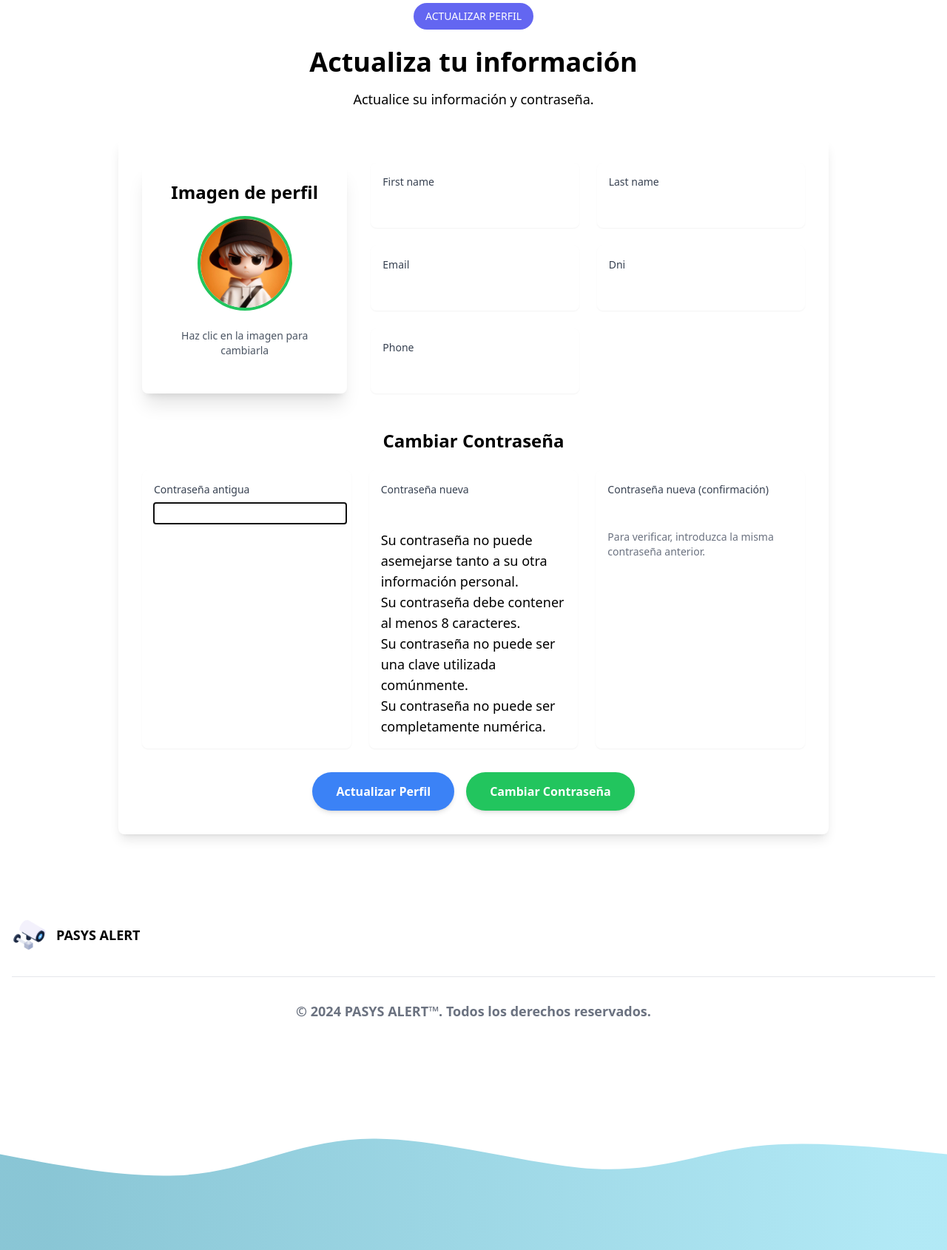
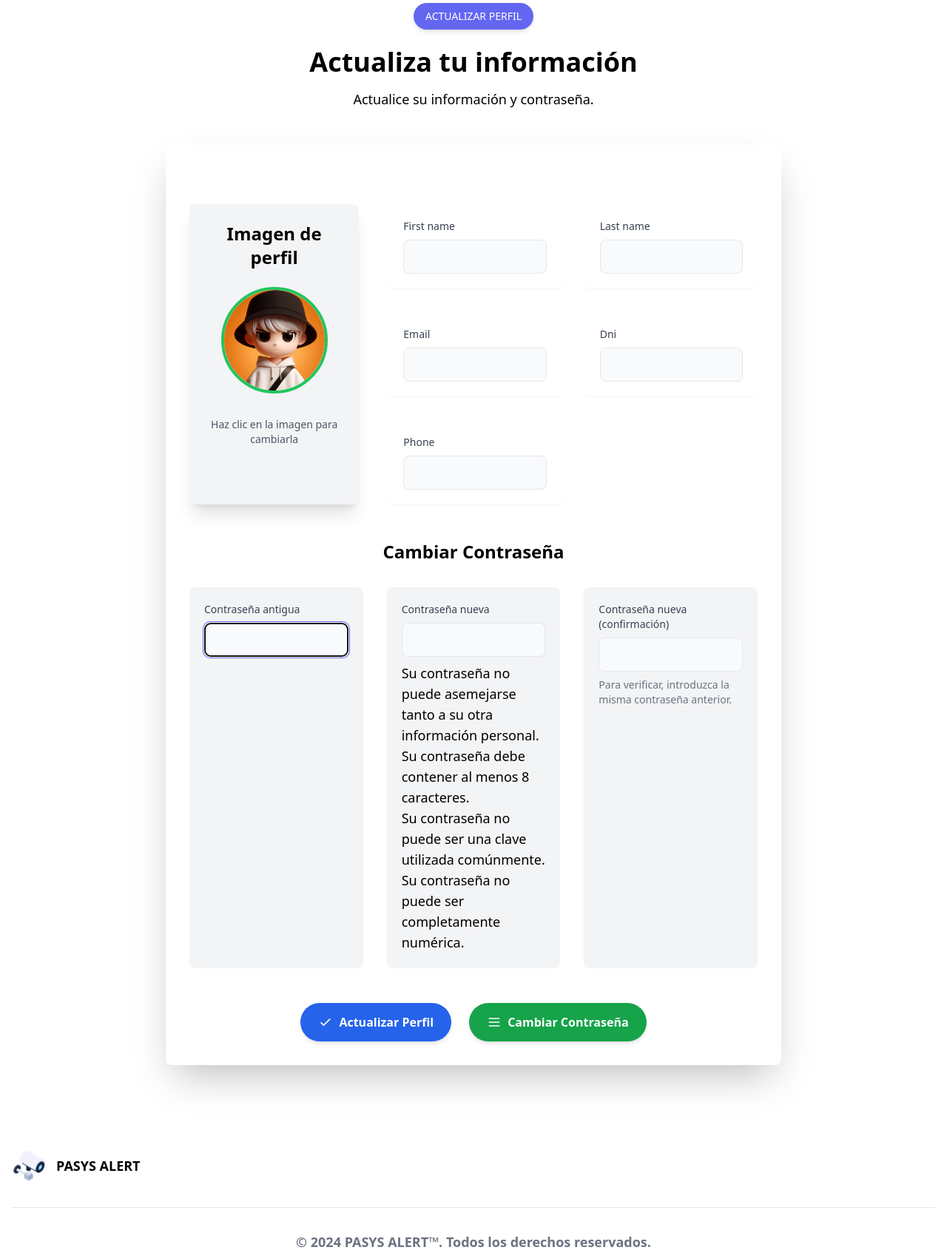
Before and after one commit to JaviOHS/cs-proyecto-final, a Django app: page /core/profile/update/ in a window 1280 px wide. Shown: the part 76-1766 px from the top of the page at 74% size. Run offline with Django 5.2, Linux system fonts and the light colour scheme; the visitor is signed in with stand-in values (Sample User, id 1); style sheets or scripts are compiled from the project's sources; some libraries are stand-ins or nearby versions.

Commit message:
Recuperar contraseña/Perfil/UpdatePerfil

```diff
--- a/app/core/forms/perfil.py
+++ b/app/core/forms/perfil.py
@@ -6,10 +6,28 @@ class UserProfileForm(forms.ModelForm):
     class Meta:
         model = UserProfile
         fields = ['first_name', 'last_name', 'email', 'dni', 'phone', 'image']
+        widgets = {
+            'first_name': forms.TextInput(attrs={
+                'class': 'w-full py-2 px-4 border rounded-lg bg-gray-50 dark:bg-gray-800 dark:text-white focus:ring-2 focus:ring-indigo-500'
+            }),
+            'last_name': forms.TextInput(attrs={
+                'class': 'w-full py-2 px-4 border rounded-lg bg-gray-50 dark:bg-gray-800 dark:text-white focus:ring-2 focus:ring-indigo-500'
+            }),
+            'email': forms.EmailInput(attrs={
+                'class': 'w-full py-2 px-4 border rounded-lg bg-gray-50 dark:bg-gray-800 dark:text-white focus:ring-2 focus:ring-indigo-500'
+            }),
+            'dni': forms.TextInput(attrs={
+                'class': 'w-full py-2 px-4 border rounded-lg bg-gray-50 dark:bg-gray-800 dark:text-white focus:ring-2 focus:ring-indigo-500'
+            }),
+            'phone': forms.TextInput(attrs={
+                'class': 'w-full py-2 px-4 border rounded-lg bg-gray-50 dark:bg-gray-800 dark:text-white focus:ring-2 focus:ring-indigo-500'
+            }),
+        }
 
 class UserProfilePasswordForm(PasswordChangeForm):
     def __init__(self, *args, **kwargs):
         super().__init__(*args, **kwargs)
-        # Quitar los estilos personalizados
         for field in self.fields.values():
-            field.widget.attrs.pop('class', None)
+            field.widget.attrs.update({
+                'class': 'w-full py-2 px-4 border rounded-lg bg-gray-50 dark:bg-gray-800 dark:text-white focus:ring-2 focus:ring-indigo-500'
+            })
--- a/app/core/models.py
+++ b/app/core/models.py
@@ -1,5 +1,7 @@
 from django.db import models
 from django.conf import settings
+from django.core.files.base import ContentFile
+import base64
 
 class UserProfile(models.Model):
     user = models.OneToOneField(settings.AUTH_USER_MODEL, on_delete=models.CASCADE)
@@ -13,7 +15,11 @@ class UserProfile(models.Model):
     def __str__(self):
         return self.user.username
 
-
+    def set_face_image(self, base64_image):
+            format, imgstr = base64_image.split(';base64,')
+            ext = format.split('/')[-1]
+            data = ContentFile(base64.b64decode(imgstr), name=f'{self.user.username}_face.{ext}')
+            self.image.save(f'{self.user.username}_face.{ext}', data, save=True)
 
 from django.db.models.signals import post_save
 from django.dispatch import receiver
--- a/tailwind/package.json
+++ b/tailwind/package.json
@@ -11,6 +11,7 @@
   "license": "ISC",
   "dependencies": {
     "autoprefixer": "^10.4.19",
+    "cls": "file:",
     "postcss": "^8.4.38",
     "tailwindcss": "^3.4.4"
   },
--- a/templates/components/profile_update.html
+++ b/templates/components/profile_update.html
@@ -5,9 +5,8 @@
 
 {% block content %}
 <section class="dark:bg-gray-900 py-20">
-
     <div class="container mx-auto px-4 text-center" data-aos="fade-up" data-aos-delay="300">
-        <div class="inline-flex items-center justify-center bg-indigo-500 rounded-full px-4 py-2 text-white uppercase text-sm">
+        <div class="inline-flex items-center justify-center bg-indigo-500 rounded-full px-4 py-2 text-white uppercase text-sm shadow-md">
             {{ title1 }}
         </div>
         <h1 class="dark:text-white text-4xl mt-6 font-extrabold">
@@ -18,30 +17,30 @@
         </p>
     </div>
 
-    <div class="w-full max-w-5xl mx-auto px-6 sm:px-8 mt-10" data-aos="fade-up" data-aos-delay="300">
-        <form method="post" enctype="multipart/form-data" class="bg-white dark:bg-gray-800 shadow-lg rounded-lg p-8">
+    <div class="w-full max-w-4xl mx-auto px-6 sm:px-8 mt-12" data-aos="fade-up" data-aos-delay="300">
+        <form method="post" enctype="multipart/form-data" class="bg-white dark:bg-gray-800 shadow-2xl rounded-lg p-8 space-y-12">
             {% csrf_token %}
-            <div class="grid grid-cols-1 lg:grid-cols-3 gap-8">
+            <div class="grid grid-cols-1 lg:grid-cols-3 gap-10">
                 <!-- Imagen de perfil -->
-                <div class="rounded-lg w-full bg-white dark:bg-gray-700 shadow-xl p-6">
-                    <h2 class="text-2xl font-semibold mb-4 text-center dark:text-white">{% trans 'Imagen de perfil' %}</h2>
+                <div class="rounded-lg w-full bg-gray-100 dark:bg-gray-700 shadow-xl p-6 text-center">
+                    <h2 class="text-2xl font-semibold mb-6 dark:text-white">{% trans 'Imagen de perfil' %}</h2>
                     <div class="flex flex-col items-center">
-                        <img id="selected-img" src="{% if form.instance.image %}{{ form.instance.image.url }}{% else %}{% static 'img/components/default_user.jpg' %}{% endif %}" alt="profile" class="w-32 h-32 rounded-full cursor-pointer mb-2 object-cover border-4 border-green-500">
+                        <img id="selected-img" src="{% if form.instance.image %}{{ form.instance.image.url }}{% else %}{% static 'img/components/default_user.jpg' %}{% endif %}" alt="profile" class="w-36 h-36 rounded-full cursor-pointer mb-4 object-cover border-4 border-green-500 transition-all duration-300 hover:border-indigo-500">
                         <div class="hidden">
                             {{ form.image }}
                         </div>
                     </div>
-                    <p class="text-center mt-4 text-sm text-gray-600 dark:text-gray-400">
+                    <p class="text-sm text-gray-600 dark:text-gray-400 mt-4">
                         {% trans 'Haz clic en la imagen para cambiarla' %}
                     </p>
                 </div>
 
                 <!-- Información del perfil y campos del formulario -->
                 <div class="lg:col-span-2">
-                    <div class="grid grid-cols-1 md:grid-cols-2 gap-6">
+                    <div class="grid grid-cols-1 md:grid-cols-2 gap-8">
                         {% for field in form %}
                             {% if field.name != 'image' %}
-                                <div class="bg-white dark:bg-gray-700 p-4 rounded-lg shadow-sm">
+                                <div class="bg-white dark:bg-gray-700 p-5 rounded-lg shadow-sm">
                                     <label for="{{ field.id_for_label }}" class="block text-sm font-medium text-gray-700 dark:text-gray-300 mb-2">
                                         {{ field.label }}
                                     </label>
@@ -60,11 +59,11 @@
             </div>
 
             <!-- Sección para el cambio de contraseña -->
-            <div class="mt-12">
-                <h2 class="text-2xl font-semibold mb-6 text-center dark:text-white">{% trans 'Cambiar Contraseña' %}</h2>
-                <div class="grid grid-cols-1 md:grid-cols-3 gap-6">
+            <div>
+                <h2 class="text-2xl font-semibold mb-8 text-center dark:text-white">{% trans 'Cambiar Contraseña' %}</h2>
+                <div class="grid grid-cols-1 md:grid-cols-3 gap-8">
                     {% for field in password_form %}
-                        <div class="bg-white dark:bg-gray-700 p-4 rounded-lg shadow-sm">
+                        <div class="bg-gray-100 dark:bg-gray-700 p-5 rounded-lg shadow-sm">
                             <label for="{{ field.id_for_label }}" class="block text-sm font-medium text-gray-700 dark:text-gray-300 mb-2">
                                 {{ field.label }}
                             </label>
@@ -81,16 +80,21 @@
             </div>
 
             <!-- Botones de acción -->
-            <div class="mt-8 flex justify-center space-x-4">
-                <button type="submit" name="profile_update" class="py-3 px-8 rounded-full bg-blue-500 hover:bg-blue-600 text-white font-semibold text-base leading-7 shadow-md transition-all duration-300 focus:ring-4 focus:ring-blue-300 dark:focus:ring-blue-700">
-                  {% trans 'Actualizar Perfil' %}
+            <div class="mt-10 flex justify-center space-x-6">
+                <button type="submit" name="profile_update" class="flex items-center py-3 px-6 rounded-full bg-blue-600 hover:bg-blue-700 text-white font-semibold text-base leading-7 shadow-md transition-all duration-300 focus:ring-4 focus:ring-blue-300 dark:focus:ring-blue-700">
+                    <svg xmlns="http://www.w3.org/2000/svg" class="h-5 w-5 mr-2" fill="none" viewBox="0 0 24 24" stroke="currentColor">
+                        <path stroke-linecap="round" stroke-linejoin="round" stroke-width="2" d="M5 13l4 4L19 7" />
+                    </svg>
+                    {% trans 'Actualizar Perfil' %}
                 </button>
-                <button type="submit" name="password_change" class="py-3 px-8 rounded-full bg-green-500 hover:bg-green-600 text-white font-semibold text-base leading-7 shadow-md transition-all duration-300 focus:ring-4 focus:ring-green-300 dark:focus:ring-green-700">
-                  {% trans 'Cambiar Contraseña' %}
+                <button type="submit" name="password_change" class="flex items-center py-3 px-6 rounded-full bg-green-600 hover:bg-green-700 text-white font-semibold text-base leading-7 shadow-md transition-all duration-300 focus:ring-4 focus:ring-green-300 dark:focus:ring-green-700">
+                    <svg xmlns="http://www.w3.org/2000/svg" class="h-5 w-5 mr-2" fill="none" viewBox="0 0 24 24" stroke="currentColor">
+                        <path stroke-linecap="round" stroke-linejoin="round" stroke-width="2" d="M4 6h16M4 12h16M4 18h16" />
+                    </svg>
+                    {% trans 'Cambiar Contraseña' %}
                 </button>
-              </div>
+            </div>
         </form>
     </div>
 </section>
-
 {% endblock content %}
```
Also changed, not shown: app/core/views/scaner_face.py (+28 -51 lines), templates/components/profile.html (+29 -27 lines), media/profile_images/WhatsApp_Image_2024-09-01_at_4.52.00_PM.jpeg (added), media/profile_images/WhatsApp_Image_2024-09-02_at_1.02.45_PM.jpeg (added), media/profile_images/logo_I4ABCIF.png (added), tailwind/package-lock.json.
